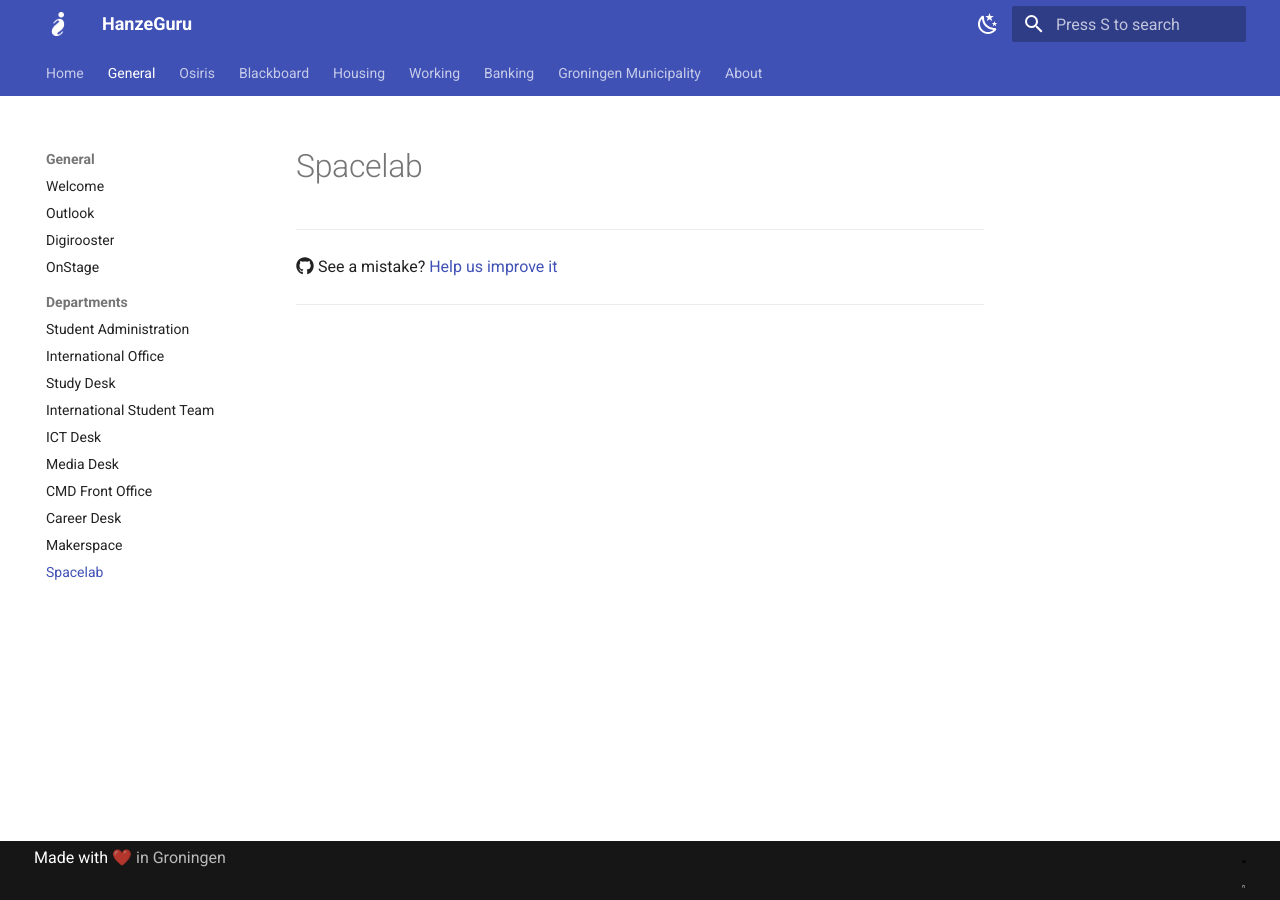
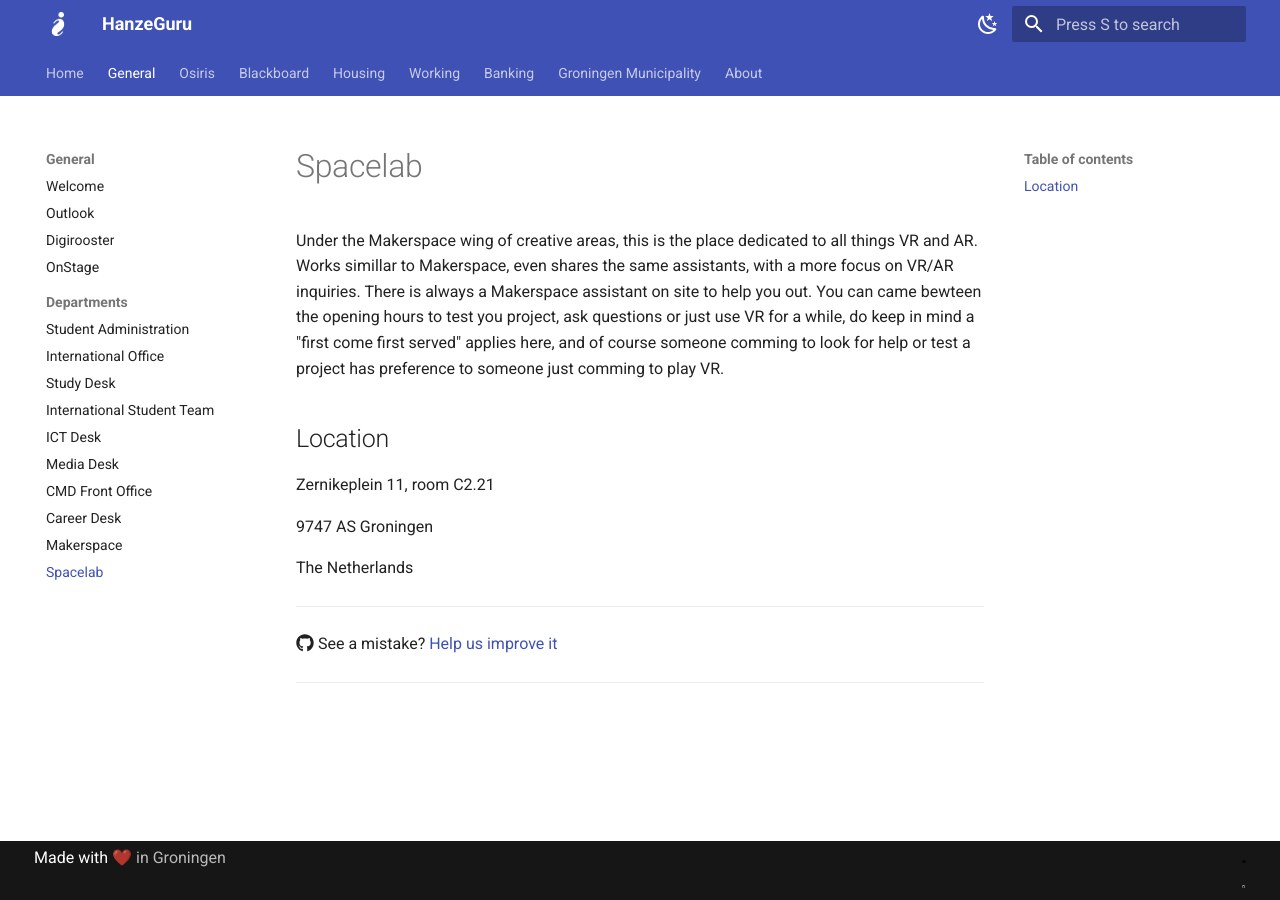
Before and after one commit to zerenxyz/hanzeguru, an MkDocs documentation site: the page built from docs/general/departments/spacelab.md, in a window 1280 px wide. Built offline with MkDocs 1.6.1 and Material for MkDocs 9.7.7, drawn with Linux system fonts in a browser that asks for light colours.

Commit message:
Wrote stuff for spacelab
Committing to changes just to see how is going to look like on the website

```diff
--- a/docs/general/departments/spacelab.md
+++ b/docs/general/departments/spacelab.md
@@ -13,3 +13,17 @@ Make sure to keep heading for each section and do not make big blocks of text.
 -->
 
 # Spacelab
+
+
+Under the Makerspace wing of creative areas, this is the place dedicated to all things VR and AR. Works simillar to Makerspace, even shares the same assistants, with a more focus on VR/AR inquiries. There is always a Makerspace assistant on site to help you out. You can came bewteen the opening hours to test you project, ask questions or just use VR for a while, do keep in mind a "first come first served" applies here, and of course someone comming to look for help or test a project has preference to someone just comming to play VR.
+
+
+
+##Location
+
+
+Zernikeplein 11, room C2.21
+
+9747 AS Groningen
+
+The Netherlands
```
